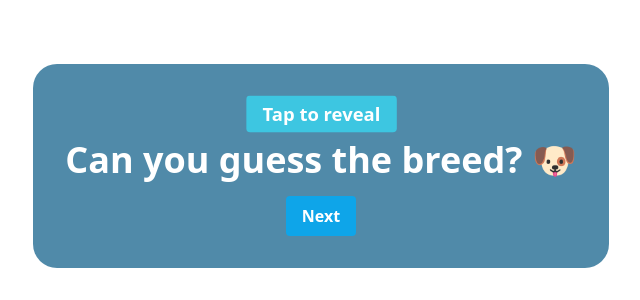
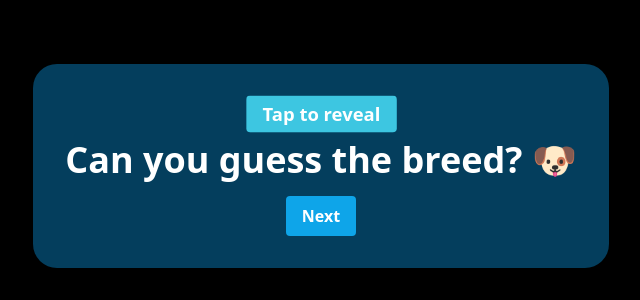
Before and after one commit to heliosalesjr/dogdog, a Next.js app: page /game in a window 1280 px wide. Shown: the part 500-800 px from the top of the page, without its empty margins (319-959 px from the left). Built offline with nearby package versions, Linux system fonts and the light colour scheme; no server answers.

Commit message:
updates to the game page

```diff
--- a/app/game/page.jsx
+++ b/app/game/page.jsx
@@ -4,6 +4,9 @@ import { useEffect, useState } from 'react';
 import { fetchDogImage } from '../api/fetchDogImage';
 import { motion } from 'framer-motion';
 import Confetti from 'react-confetti';
+
+import Image from 'next/image';
+
 
 export default function Game() {
   const [imageUrl, setImageUrl] = useState('');
@@ -39,13 +42,24 @@ export default function Game() {
     setTimeout(() => setShowConfetti(false), 3000);
   };
 
+
+
   return (
-    <div
-      className="h-screen w-full flex flex-col justify-between bg-cover bg-center"
-      style={{ backgroundImage: `url(${imageUrl})` }}
-    >
-      <div />
+    <div className="h-screen w-full flex flex-col justify-between items-center bg-black">
+      <div className="relative w-full h-full max-w-4xl">
+        {imageUrl && (
+          <Image
+            src={imageUrl}
+            alt="Random image"
+            fill
+            className="object-contain pt-8"
+            sizes="(max-width: 768px) 100vw, (max-width: 1200px) 50vw, 33vw"
+          />
+        )}
+      </div>
       <div className="flex flex-col items-center py-8 bg-sky-800/70 m-8 rounded-3xl max-w-xl mx-auto">
+
+
         {showConfetti && <Confetti width={windowSize.width} height={windowSize.height} />}
 
         <motion.div
--- a/app/test/page.jsx
+++ b/app/test/page.jsx
@@ -27,7 +27,7 @@ export default function Home() {
             src={imageUrl}
             alt="Random image"
             fill
-            className="object-contain"
+            className="object-contain pt-8"
             sizes="(max-width: 768px) 100vw, (max-width: 1200px) 50vw, 33vw"
           />
         )}
```
